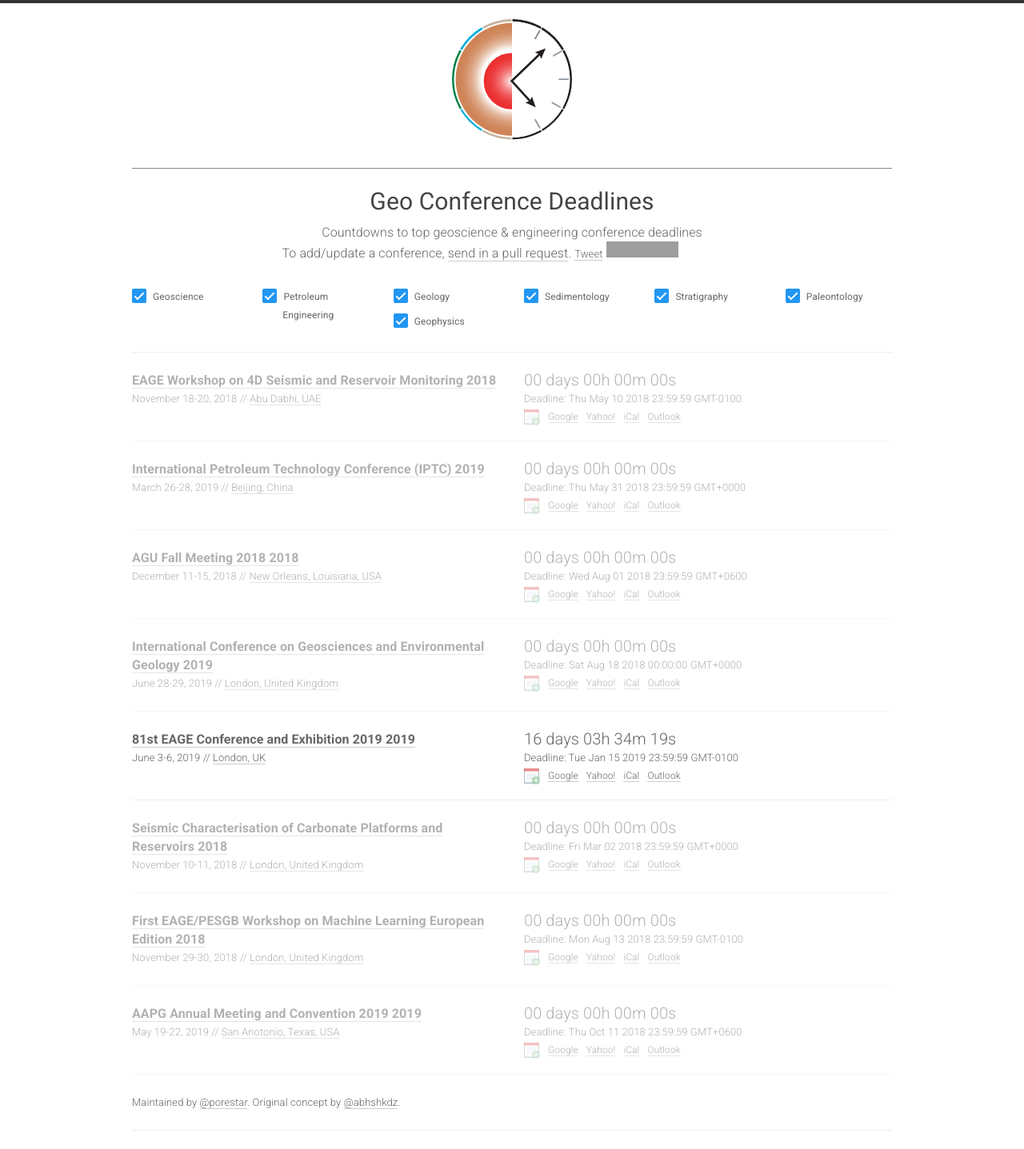
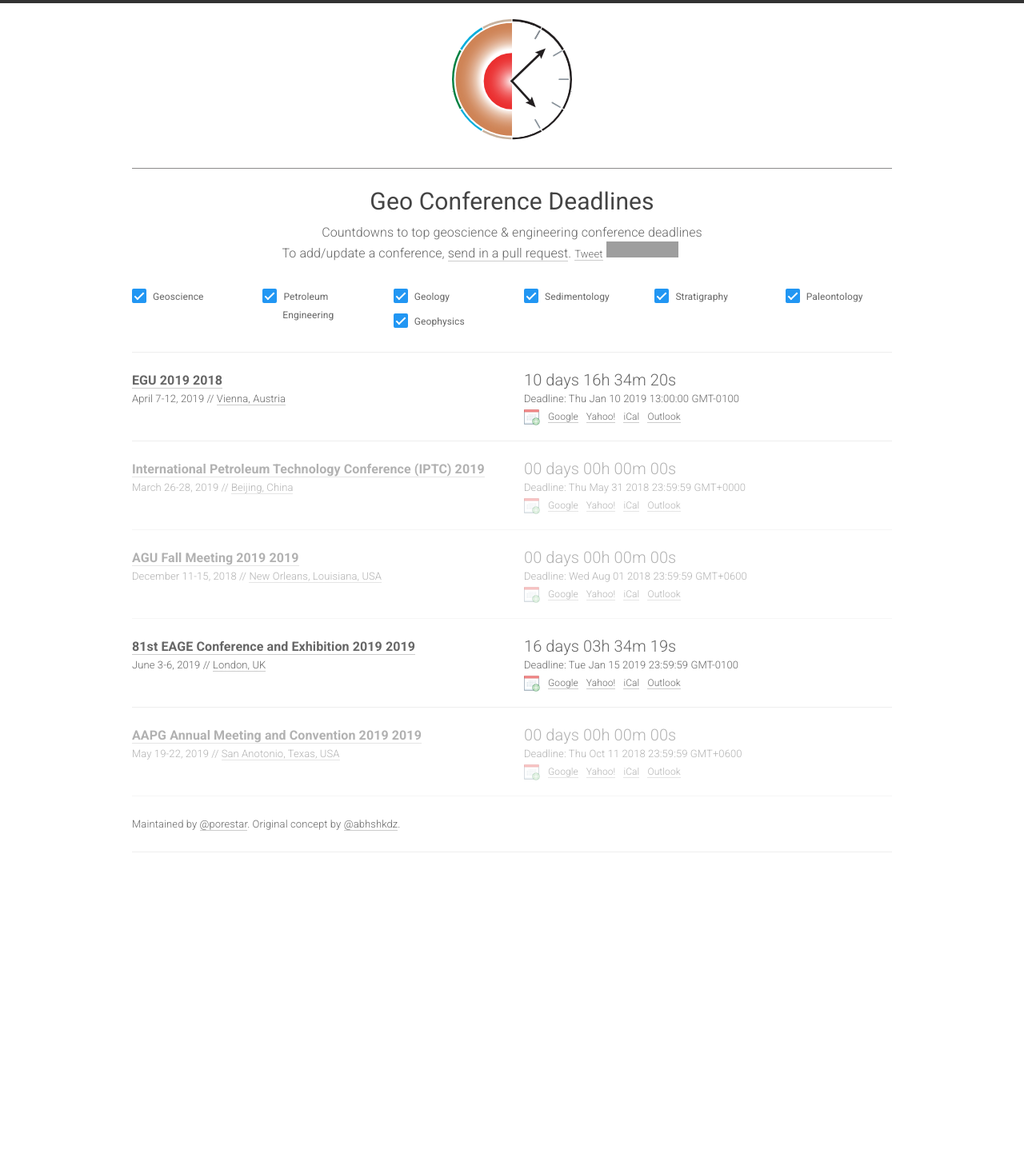
Before and after one commit to LukasMosser/geo-deadlines, a Jekyll site: the page built from index.html, in a window 1280 px wide. Shown: the whole page at 80% size. Built offline with Jekyll 4.4.1, drawn with Linux system fonts in a browser that asks for light colours; nearby versions of some CDN libraries; comment, search, counter and statistics services are not loaded; after the commit the page ends 1089 px from its top, so only the background shows below that; grey boxes are pictures that could not be loaded.

Commit message:
updated conference list with egu and cleaned old confs

```diff
--- a/_data/conferences.yml
+++ b/_data/conferences.yml
@@ -1,13 +1,13 @@
 
 ---
-- name: EAGE Workshop on 4D Seismic and Reservoir Monitoring
+- name: EGU 2019
   year: 2018
-  id: eage4d18
-  link: https://events.eage.org/en/2018/EAGE%20Workshop%20on%204D%20Seismic%20and%20Reservoir%20Monitoring
-  deadline: "2018-05-10 23:59:59"
+  id: eguviennad19
+  link: https://www.egu2019.eu/
+  deadline: "2019-01-10 13:00:00"
   timezone: Etc/GMT+1
-  date: November 18-20, 2018
-  place: Abu Dabhi, UAE
+  date: April 7-12, 2019
+  place: Vienna, Austria
   sub: GEOP
 
 - name: International Petroleum Technology Conference (IPTC)
@@ -20,25 +20,15 @@
   place: Beijing, China
   sub: PE
 
-- name: AGU Fall Meeting 2018
-  year: 2018
-  id: agufallmtg18
+- name: AGU Fall Meeting 2019
+  year: 2019
+  id: agufallmtg19
   link: https://fallmeeting.agu.org/2017/
   deadline: "2018-08-01 23:59:59"
   timezone: Etc/GMT-6
   date: December 11-15, 2018
   place: New Orleans, Louisiana, USA
   sub: GEOP
-
-- name: International Conference on Geosciences and Environmental Geology
-  year: 2019
-  id: icgeg19
-  link: https://waset.org/conference/2019/06/london/ICGEG
-  deadline: "2018-08-18 00:00:00"
-  timezone: Etc/GMT+0
-  date: June 28-29, 2019
-  place: London, United Kingdom
-  sub: GSCI
 
 - name: 81st EAGE Conference and Exhibition 2019
   year: 2019
@@ -50,26 +40,6 @@
   place: London, UK
   sub: GSCI
 
-- name: Seismic Characterisation of Carbonate Platforms and Reservoirs
-  year: 2018
-  id: carbonateplatforms18
-  link: https://www.geolsoc.org.uk/carbonateplatforms18
-  deadline: "2018-03-02 23:59:59"
-  timezone: Etc/GMT
-  date: November 10-11, 2018
-  place: London, United Kingdom
-  sub: GEOP
-
-- name: First EAGE/PESGB Workshop on Machine Learning European Edition
-  year: 2018
-  id: peesgbmleuro
-  link: https://events.eage.org/en/2018/first-eage-pesgb-workshop-on-machine-learning
-  deadline: "2018-08-13 23:59:59"
-  timezone: Etc/GMT+1
-  date: November 29-30, 2018
-  place: London, United Kingdom
-  sub: GEOP
-
 - name: AAPG Annual Meeting and Convention 2019
   year: 2019
   id: aapgace19
```
